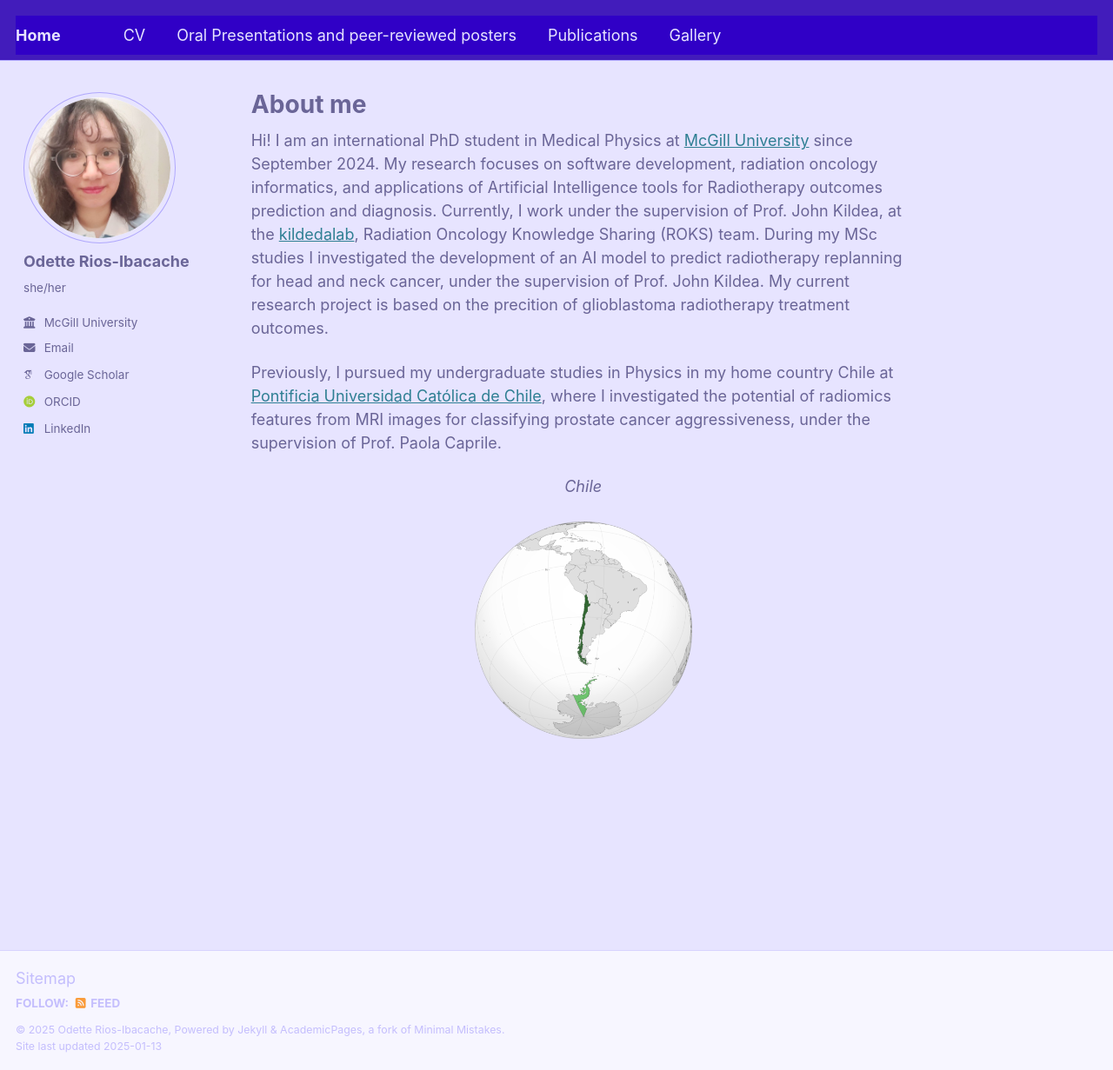
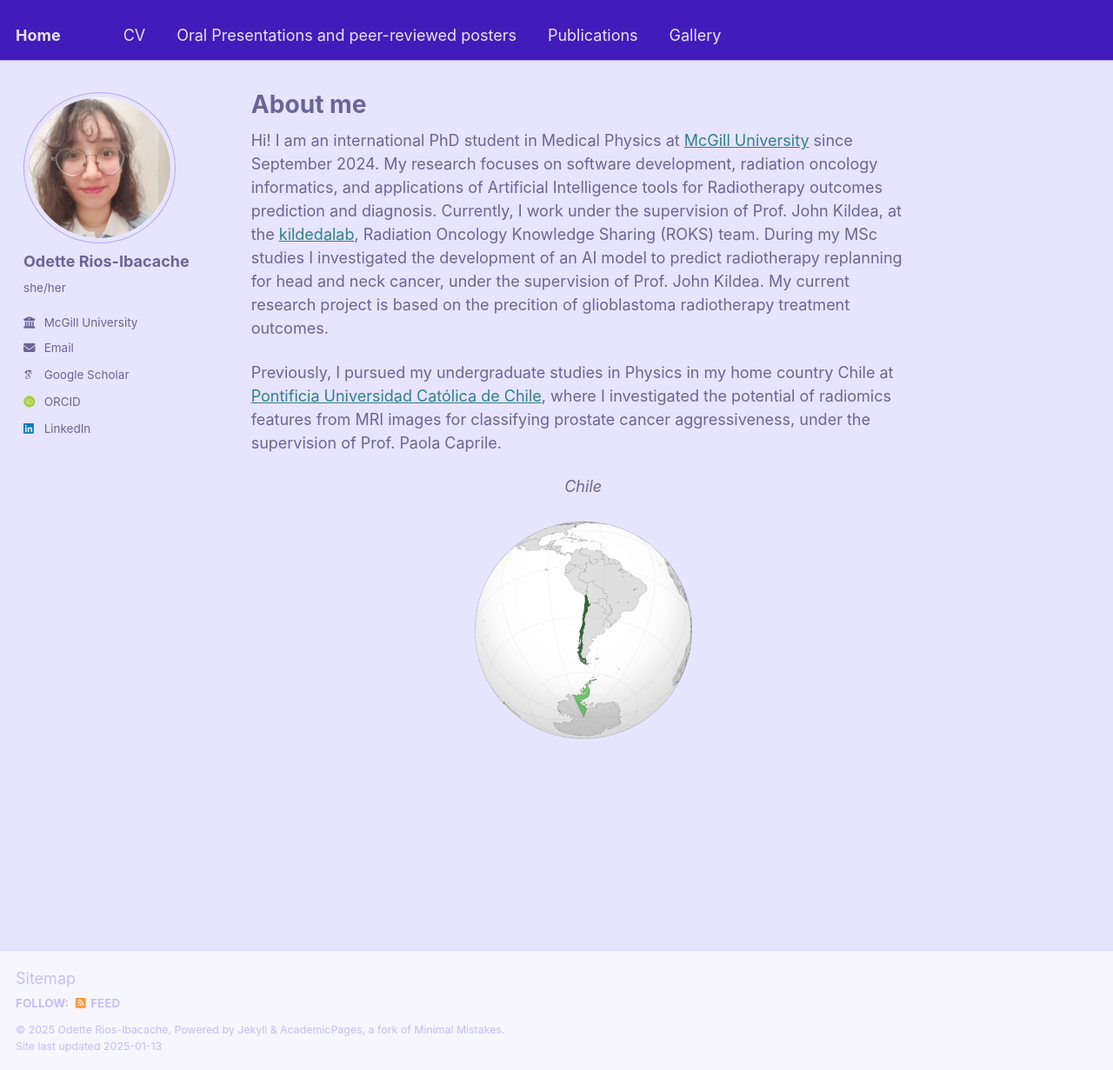
Before and after one commit to OdetteRiosI/odetteriosi.github.io, a Jekyll site: the page built from _pages/about.md, in a window 1280 px wide and 1231 px high. Shown: the whole window at 87% size. Built offline with Jekyll 4.4.1, drawn with Linux system fonts in a browser that asks for light colours; some web fonts are replaced.

Commit message:
Update _navigation.scss

```diff
--- a/_sass/_navigation.scss
+++ b/_sass/_navigation.scss
@@ -175,7 +175,7 @@
 .greedy-nav {
   position: relative;
   min-width: 250px;
-  background: #3000c6; /*$background-color;*/
+  background: #421cbb; /*$background-color;*/
 
   a {
     display: block;
```
